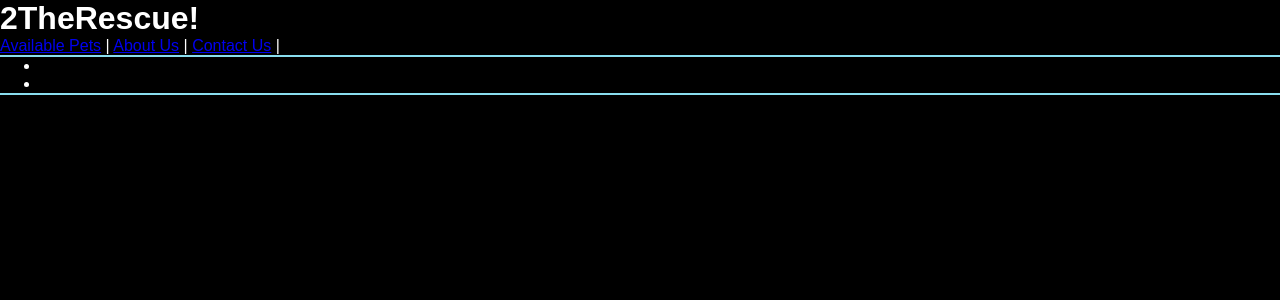
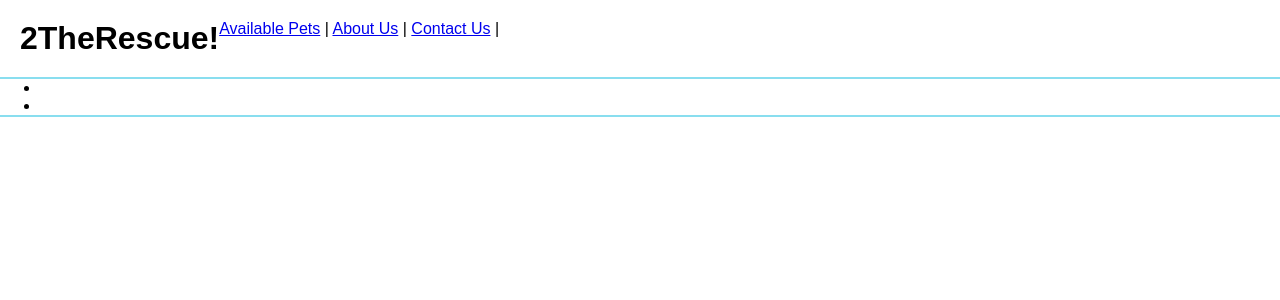
Before and after one commit to Team-Caktus/2therescue, a Django app: page / in a window 1280 px wide. Shown: the top 300 px of the page. Run offline with Django 3.2, Linux system fonts and the light colour scheme; parts of the project's set-up code (start-up, migrations or seed data) failed here and were passed over.

Commit message:
Made some minor updates to css

```diff
--- a/static/css/index.css
+++ b/static/css/index.css
@@ -4,21 +4,27 @@
 }
 
 body {
-    background: black;
+    /* background: black; */
     font-family: sans-serif;
-    color: white;
+    /* color: white; */
 }
 
 header {
     width: 100%;
     border-bottom: solid 2px #89DEEF;
+    display: flex;
+    padding: 20px;
 }
 
 footer {
     width: 100%;
     border-bottom: solid 2px #89DEEF;
+    display: flex;
 }
 
+nav {
+    flex-flow: row nowrap;
+}
 .maincontainer {
     display: flex;
     flex-flow: row wrap;
```
